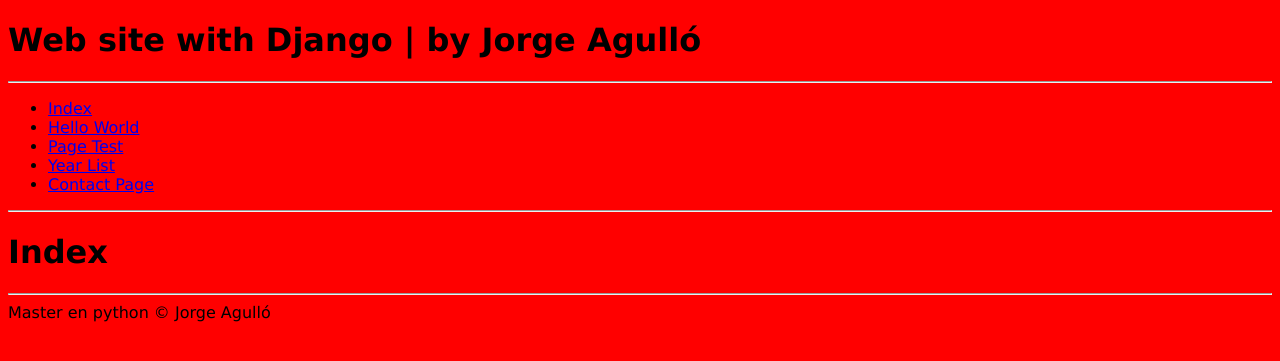
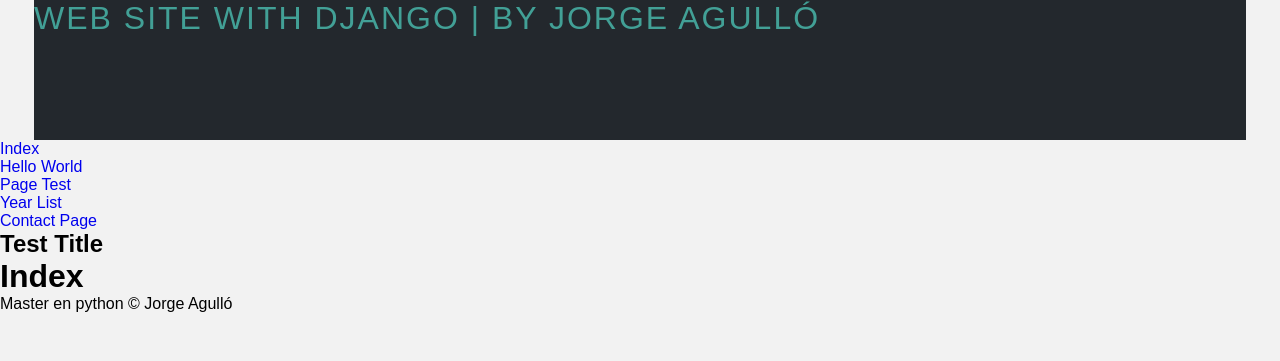
Before and after one commit to JorgeAgulloM/master30python_web, a Django app: page / in a window 1280 px wide. Shown: the top 361 px of the page. Run offline with Django 4.2, Linux system fonts and the light colour scheme.

Commit message:
(WIP) Styling

```diff
--- a/django/start_django/first_app/static/css/styles.css
+++ b/django/start_django/first_app/static/css/styles.css
@@ -1,4 +1,28 @@
+/* General Style */
+
+*{
+    margin: 0px;
+    padding: 0px;
+    font-family: sans-serif, Arial, Helvetica;
+    text-decoration: none;
+}
+
 body{
-    font-family: Verdana, Geneva, Tahoma, sans-serif;
-    background-color: red;
+    background-color: #F2F2F2;
 }
+
+/* Headre Style */
+header{
+    width: 1212px;
+    height: 140px;
+    background-color: #23282D;
+    margin: 0px auto;
+}
+
+#logo h1{
+    display: block;
+    letter-spacing: 2px;
+    text-transform: uppercase;
+    font-weight: normal;
+    color: #42A096;
+}
--- a/django/start_django/first_app/templates/layout.html
+++ b/django/start_django/first_app/templates/layout.html
@@ -16,8 +16,16 @@
 </head>
 
 <body>
+    <!-- Web Heder -->
+    <header>
+        <div id="logo">
+            <!-- Logo -->
+
             <h1>Web site with Django | by Jorge Agulló</h1>
-    <hr/>
+        </div>
+    </header>
+
+    <nav>
         <ul>
             <li>
                 <a href='/index'>Index</a>
@@ -35,9 +43,10 @@
                 <a href='/contact'>Contact Page</a>
             </li>
         </ul>
-    <hr/>
+    </nav>
 
     <div id="content">
+        <h2 class="title">Test Title</h2>
         {% block content %}
             <!-- Content Block -->
             <strong> Default content!!! </strong>
@@ -45,7 +54,7 @@
     </div>
 
 </body>
-<hr/>
+
 <footer>
     Master en python &copy; Jorge Agulló
 </footer>
```
Lines whose indentation alone changed are shown as unchanged.
